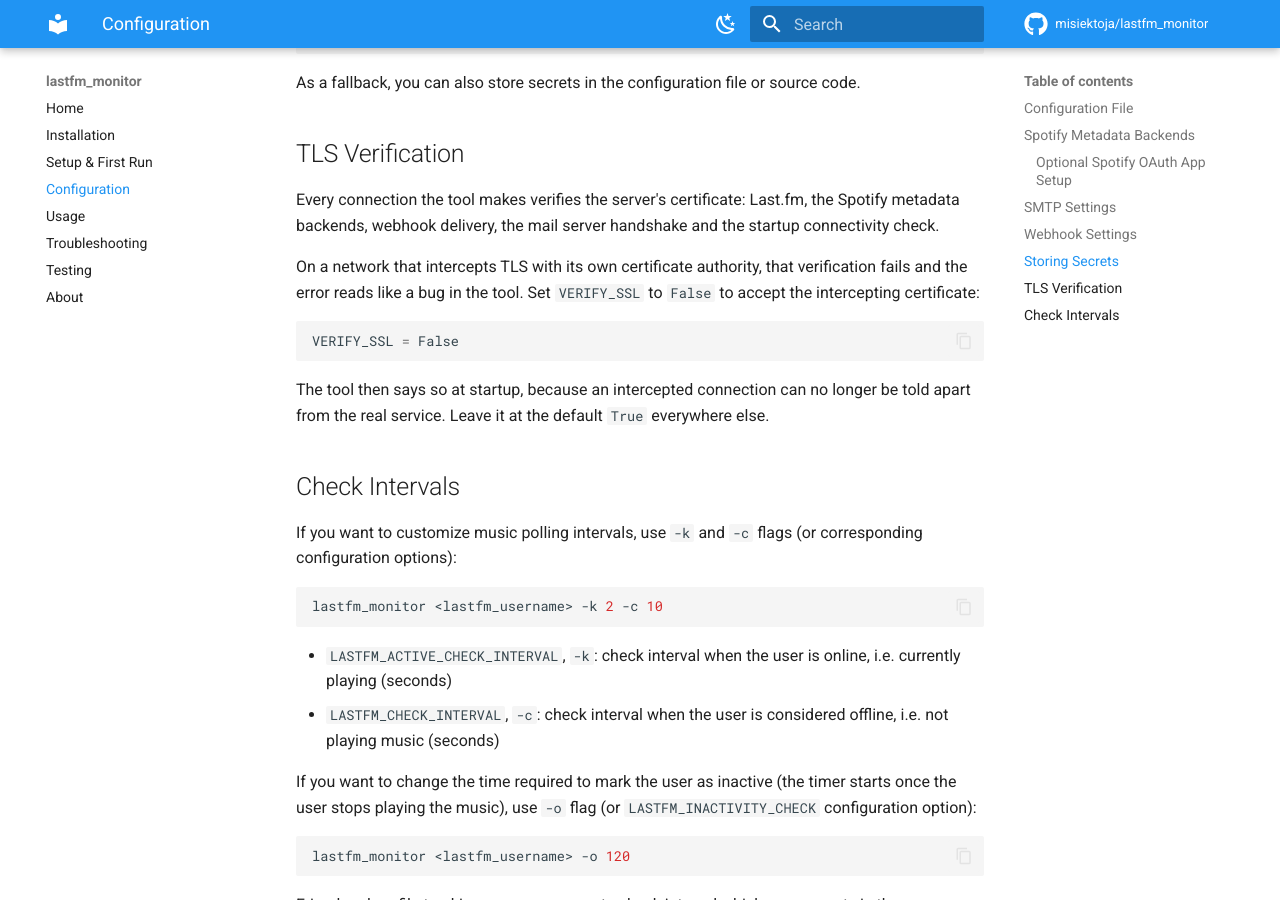
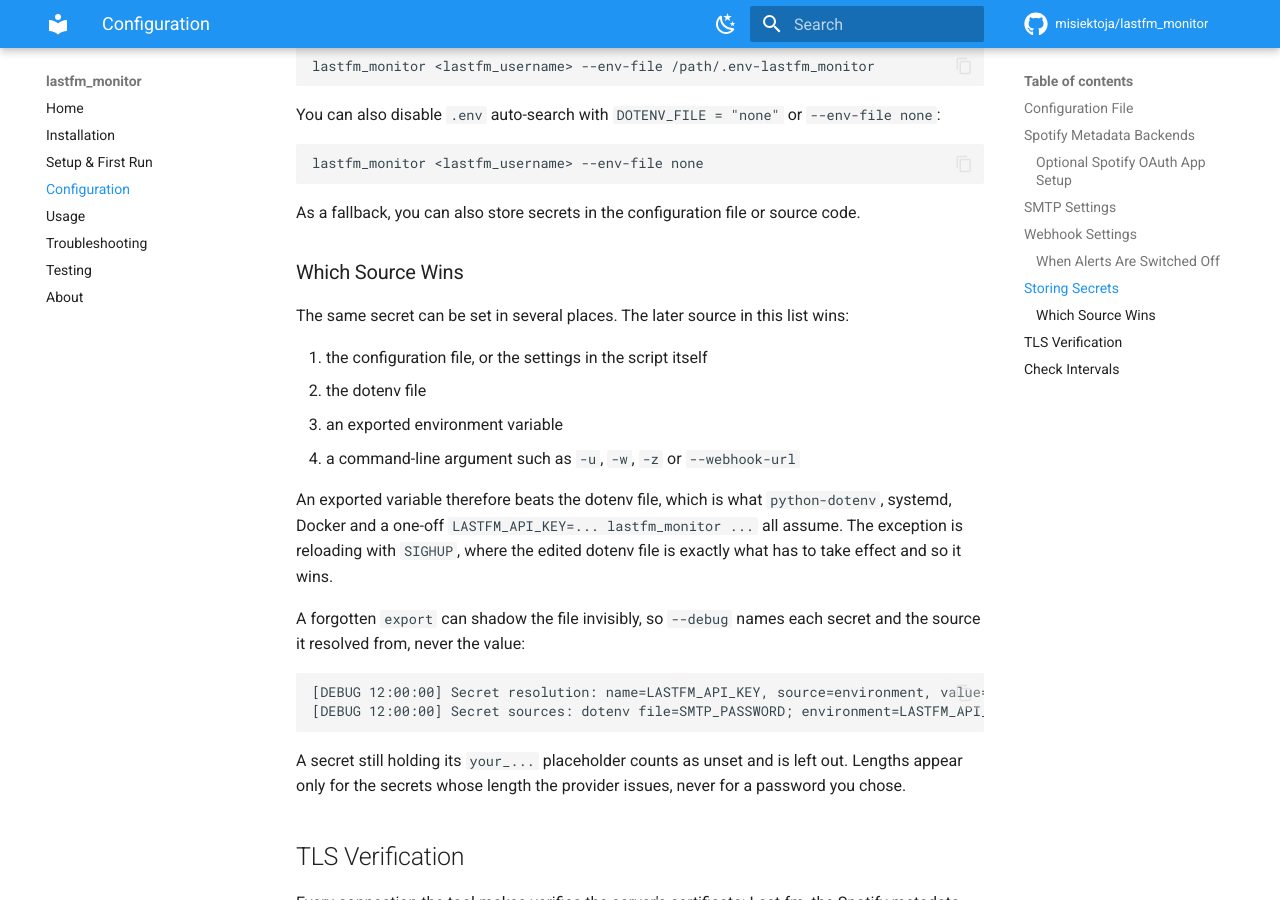
Before and after one commit to misiektoja/lastfm_monitor, an MkDocs documentation site: the page built from docs/configuration.md, in a window 1280 px wide and 900 px high, scrolled down 6069 px. Built offline with MkDocs 1.6.1 and Material for MkDocs 9.7.7, drawn with Linux system fonts in a browser that asks for light colours; comment, search, counter and statistics services are not loaded; some of the changed text lies outside the part shown.

Commit message:
docs(secrets): state which source wins and what the trace reports

````diff
--- a/docs/configuration.md
+++ b/docs/configuration.md
@@ -147,6 +147,10 @@ Protected ntfy topics can use `NTFY_ACCESS_TOKEN` from an environment variable o
 
 Last.fm Monitor does not attach artwork to ntfy alerts because it does not retrieve a trusted artwork source. Webhook delivery remains text-only.
 
+### When Alerts Are Switched Off
+
+If `WEBHOOK_ENABLED` is on but `WEBHOOK_URL` is not a complete HTTPS link, the tool says so once at startup and turns webhook alerts off, rather than failing on every alert for the rest of the run.
+
 ## Storing Secrets
 
 It is recommended to store secrets like `LASTFM_API_KEY`, `LASTFM_API_SECRET`, `SP_CLIENT_ID`, `SP_CLIENT_SECRET`, `SMTP_PASSWORD`, `WEBHOOK_URL` or `NTFY_ACCESS_TOKEN` as either an environment variable or in a dotenv file.
@@ -205,6 +209,26 @@ lastfm_monitor <lastfm_username> --env-file none
 
 As a fallback, you can also store secrets in the configuration file or source code.
 
+### Which Source Wins
+
+The same secret can be set in several places. The later source in this list wins:
+
+1. the configuration file, or the settings in the script itself
+2. the dotenv file
+3. an exported environment variable
+4. a command-line argument such as `-u`, `-w`, `-z` or `--webhook-url`
+
+An exported variable therefore beats the dotenv file, which is what `python-dotenv`, systemd, Docker and a one-off `LASTFM_API_KEY=... lastfm_monitor ...` all assume. The exception is reloading with `SIGHUP`, where the edited dotenv file is exactly what has to take effect and so it wins.
+
+A forgotten `export` can shadow the file invisibly, so `--debug` names each secret and the source it resolved from, never the value:
+
+```text
+[DEBUG 12:00:00] Secret resolution: name=LASTFM_API_KEY, source=environment, value=set, 32 chars
+[DEBUG 12:00:00] Secret sources: dotenv file=SMTP_PASSWORD; environment=LASTFM_API_KEY
+```
+
+A secret still holding its `your_...` placeholder counts as unset and is left out. Lengths appear only for the secrets whose length the provider issues, never for a password you chose.
+
 ## TLS Verification
 
 Every connection the tool makes verifies the server's certificate: Last.fm, the Spotify metadata backends, webhook delivery, the mail server handshake and the startup connectivity check.
````
Also changed, not shown: docs/troubleshooting.md (+1 -1 lines), 1 other file.
